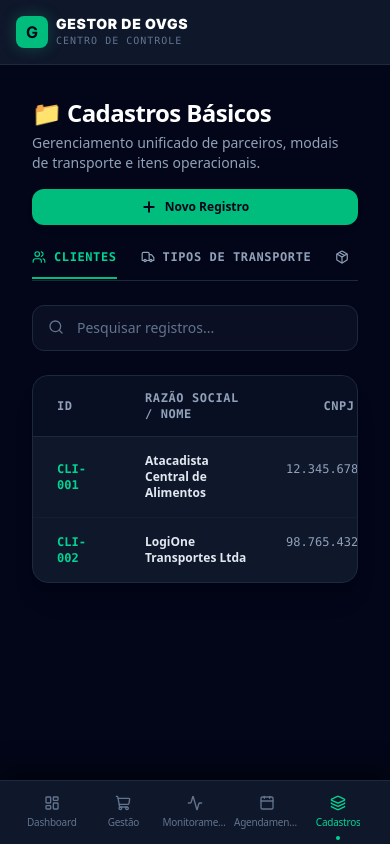
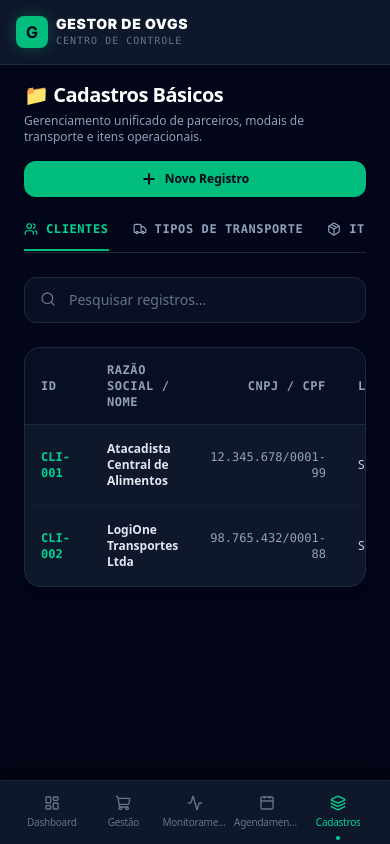
Before and after one commit to Marinalimamagna/ovs-logistics-dashboard, a Next.js app: page /cadastros in a window 390 px wide. Built offline with nearby package versions, Linux system fonts and the light colour scheme.

Commit message:
fix(cadastros): otimiza layout e tabelas para responsividade mobile

```diff
--- a/src/app/cadastros/page.tsx
+++ b/src/app/cadastros/page.tsx
@@ -172,24 +172,26 @@ export default function CadastrosPage() {
   };
 
   return (
-    <div className="space-y-6 w-full p-4 md:p-0 pb-16 md:pb-0 text-slate-100 font-sans antialiased">
+    <div className="space-y-6 w-full max-w-full px-2 sm:px-4 md:px-0 pb-24 md:pb-0 text-slate-100 font-sans antialiased overflow-x-hidden">
+
+      {/* Header Responsivo */}
       <div className="flex flex-col sm:flex-row sm:items-center justify-between w-full gap-4">
         <div>
-          <h1 className="text-2xl font-bold text-white tracking-tight">📁 Cadastros Básicos</h1>
-          <p className="text-slate-400 text-sm mt-1">Gerenciamento unificado de parceiros, modais de transporte e itens operacionais.</p>
+          <h1 className="text-xl sm:text-2xl font-bold text-white tracking-tight">📁 Cadastros Básicos</h1>
+          <p className="text-slate-400 text-xs sm:text-sm mt-1">Gerenciamento unificado de parceiros, modais de transporte e itens operacionais.</p>
         </div>
         <button
           type="button"
           onClick={abrirModalCriar}
-          className="flex items-center justify-center gap-2 px-4 py-2.5 bg-emerald-500 hover:bg-emerald-400 text-slate-950 rounded-xl font-bold text-xs shadow-md transition-all w-full sm:w-auto cursor-pointer"
+          className="flex items-center justify-center gap-2 px-4 py-2.5 bg-emerald-500 hover:bg-emerald-400 text-slate-950 rounded-xl font-bold text-xs shadow-md transition-all w-full sm:w-auto cursor-pointer shrink-0"
         >
           <Plus className="h-4 w-4 stroke-[3]" />
           Novo Registro
         </button>
       </div>
 
-      {/* Tabs */}
-      <div className="flex border-b border-slate-800 gap-6 overflow-x-auto whitespace-nowrap pb-px">
+      {/* Tabs com Scroll Lateral Suave no Mobile */}
+      <div className="flex border-b border-slate-800 gap-6 overflow-x-auto whitespace-nowrap pb-px no-scrollbar">
         <button
           type="button"
           onClick={() => { setActiveTab('clientes'); setSearchTerm(''); }}
@@ -220,13 +222,13 @@ export default function CadastrosPage() {
       </div>
 
       {sucessoMsg && (
-        <div className="bg-emerald-500/10 border border-emerald-500/20 text-emerald-400 p-4 rounded-xl flex items-center gap-2 text-sm">
+        <div className="bg-emerald-500/10 border border-emerald-500/20 text-emerald-400 p-4 rounded-xl flex items-center gap-2 text-sm w-full">
           <CheckCircle2 className="h-5 w-5 shrink-0" />
           <p className="font-medium">{sucessoMsg}</p>
         </div>
       )}
 
-      {/* Search Input */}
+      {/* Input de Busca */}
       <div className="relative w-full">
         <Search className="absolute left-4 top-3.5 h-4 w-4 text-slate-500" />
         <input
@@ -238,13 +240,13 @@ export default function CadastrosPage() {
         />
       </div>
 
-      {/* Main Table */}
-      <div className="bg-slate-900 border border-slate-800 rounded-2xl overflow-hidden shadow-xl">
-        <div className="overflow-x-auto w-full">
-          <table className="w-full text-left border-collapse min-w-[800px]">
+      {/* Tabela Principal Otimizada com Safe-Scroll no Mobile */}
+      <div className="bg-slate-900 border border-slate-800 rounded-2xl shadow-xl w-full max-w-full overflow-hidden">
+        <div className="overflow-x-auto w-full block scrollbar-thin">
+          <table className="w-full text-left border-collapse min-w-[700px] sm:min-w-[800px]">
             <thead>
               <tr className="bg-slate-950/40 border-b border-slate-800 text-slate-400 font-mono text-xs uppercase tracking-wider">
-                <th className="py-3.5 px-6 font-bold w-24">ID</th>
+                <th className="py-3.5 px-4 sm:px-6 font-bold w-20">ID</th>
                 {activeTab === 'clientes' && (
                   <>
                     <th className="py-3.5 px-4 font-bold">Razão Social / Nome</th>
@@ -267,7 +269,7 @@ export default function CadastrosPage() {
                     <th className="py-3.5 px-4 font-bold text-right">Unidade de Medida</th>
                   </>
                 )}
-                <th className="py-3.5 px-6 font-bold text-center w-32">Ações</th>
+                <th className="py-3.5 px-4 sm:px-6 font-bold text-center w-28">Ações</th>
               </tr>
             </thead>
             <tbody className="divide-y divide-slate-800/40 text-xs text-slate-300">
@@ -276,12 +278,12 @@ export default function CadastrosPage() {
                   <tr><td colSpan={6} className="py-6 text-center text-slate-500 font-mono">Buscando clientes...</td></tr>
                 ) : clients.filter(c => (c?.name || '').toLowerCase().includes(searchTerm.toLowerCase())).map((c, idx) => (
                   <tr key={c.id || `client-${idx}`} className="hover:bg-slate-800/20 transition-all">
-                    <td className="py-4 px-6 font-mono font-bold text-emerald-400">{c.id || '—'}</td>
+                    <td className="py-4 px-4 sm:px-6 font-mono font-bold text-emerald-400">{c.id || '—'}</td>
                     <td className="py-4 px-4 font-bold text-slate-200">{c.name || '—'}</td>
                     <td className="py-4 px-4 font-mono text-slate-400 text-right">{c.document || '—'}</td>
                     <td className="py-4 px-4 text-slate-300">{c.city || '—'} - {c.state || '—'}</td>
                     <td className="py-4 px-4 font-mono text-slate-400 text-right">{c.email || '—'}</td>
-                    <td className="py-4 px-6 text-center">
+                    <td className="py-4 px-4 sm:px-6 text-center">
                       <div className="flex items-center justify-center gap-1.5">
                         <button type="button" onClick={() => abrirModalVerOuEditar(c, 'visualizar')} className="p-1.5 bg-slate-800 text-slate-400 hover:text-white rounded-lg cursor-pointer"><Eye className="h-3.5 w-3.5" /></button>
                         <button type="button" onClick={() => abrirModalVerOuEditar(c, 'editar')} className="p-1.5 bg-slate-800 text-slate-400 hover:text-emerald-400 rounded-lg cursor-pointer"><Edit2 className="h-3.5 w-3.5" /></button>
@@ -296,13 +298,13 @@ export default function CadastrosPage() {
                   <tr><td colSpan={5} className="py-6 text-center text-slate-500 font-mono">Buscando frotas...</td></tr>
                 ) : transportTypes.filter(t => (t?.name || '').toLowerCase().includes(searchTerm.toLowerCase())).map((t, idx) => (
                   <tr key={t.id || `trans-${idx}`} className="hover:bg-slate-800/20 transition-all">
-                    <td className="py-4 px-6 font-mono font-bold text-emerald-400">{t.id || '—'}</td>
+                    <td className="py-4 px-4 sm:px-6 font-mono font-bold text-emerald-400">{t.id || '—'}</td>
                     <td className="py-4 px-4 font-bold text-slate-200">{t.name || '—'}</td>
                     <td className="py-4 px-4 font-mono text-slate-300 text-right">{t.capacity || '—'}</td>
                     <td className="py-4 px-4">
                       <span className={`px-2 py-0.5 rounded-full text-[10px] font-bold font-mono border ${t.active ? 'bg-emerald-500/10 text-emerald-400 border-emerald-500/20' : 'bg-red-500/10 text-red-400 border-red-500/20'}`}>{t.active ? 'ATIVO' : 'INATIVO'}</span>
                     </td>
-                    <td className="py-4 px-6 text-center">
+                    <td className="py-4 px-4 sm:px-6 text-center">
                       <div className="flex items-center justify-center gap-1.5">
                         <button type="button" onClick={() => abrirModalVerOuEditar(t, 'visualizar')} className="p-1.5 bg-slate-800 text-slate-400 hover:text-white rounded-lg cursor-pointer"><Eye className="h-3.5 w-3.5" /></button>
                         <button type="button" onClick={() => abrirModalVerOuEditar(t, 'editar')} className="p-1.5 bg-slate-800 text-slate-400 hover:text-emerald-400 rounded-lg cursor-pointer"><Edit2 className="h-3.5 w-3.5" /></button>
@@ -317,11 +319,11 @@ export default function CadastrosPage() {
                   <tr><td colSpan={5} className="py-6 text-center text-slate-500 font-mono">Buscando catálogo...</td></tr>
                 ) : items.filter(i => (i?.name || '').toLowerCase().includes(searchTerm.toLowerCase())).map((i, idx) => (
                   <tr key={i.id || `item-${idx}`} className="hover:bg-slate-800/20 transition-all">
-                    <td className="py-4 px-6 font-mono font-bold text-emerald-400">{i.id || '—'}</td>
+                    <td className="py-4 px-4 sm:px-6 font-mono font-bold text-emerald-400">{i.id || '—'}</td>
                     <td className="py-4 px-4 font-bold text-slate-200">{i.name || '—'}</td>
                     <td className="py-4 px-4 text-slate-400">{i.category || '—'}</td>
                     <td className="py-4 px-4 font-mono text-slate-300 text-right">{i.unitOfMeasure || 'UN'}</td>
-                    <td className="py-4 px-6 text-center">
+                    <td className="py-4 px-4 sm:px-6 text-center">
                       <div className="flex items-center justify-center gap-1.5">
                         <button type="button" onClick={() => abrirModalVerOuEditar(i, 'visualizar')} className="p-1.5 bg-slate-800 text-slate-400 hover:text-white rounded-lg cursor-pointer"><Eye className="h-3.5 w-3.5" /></button>
                       </div>
@@ -334,12 +336,12 @@ export default function CadastrosPage() {
         </div>
       </div>
 
-      {/* FORM MODAL */}
+      {/* FORM MODAL RESPONSIVO */}
       {isModalOpen && (
-        <div className="fixed inset-0 z-50 flex items-center justify-center bg-black/60 backdrop-blur-sm p-4">
-          <div className="w-full max-w-md bg-slate-900 border border-slate-800 rounded-2xl p-6 shadow-2xl space-y-4 max-h-[90vh] overflow-y-auto">
+        <div className="fixed inset-0 z-50 flex items-center justify-center bg-black/70 backdrop-blur-sm p-4">
+          <div className="w-full max-w-md bg-slate-900 border border-slate-800 rounded-2xl p-5 sm:p-6 shadow-2xl space-y-4 max-h-[85vh] overflow-y-auto scrollbar-none">
             <div className="flex items-center justify-between border-b border-slate-800 pb-3">
-              <h2 className="text-sm font-bold text-white uppercase tracking-wider font-mono">
+              <h2 className="text-xs sm:text-sm font-bold text-white uppercase tracking-wider font-mono">
                 {modalMode === 'criar' && '✨ Novo'}
                 {modalMode === 'editar' && '📝 Editar'}
                 {modalMode === 'visualizar' && '👁️ Visualizar'} - {activeTab}
@@ -368,7 +370,7 @@ export default function CadastrosPage() {
                       <input type="text" required maxLength={2} disabled={modalMode === 'visualizar'} value={clientState} onChange={e => setClientState(e.target.value)} className="w-full bg-slate-950 border border-slate-800 rounded-xl px-3 py-2 text-sm text-white focus:outline-none focus:border-emerald-500 disabled:opacity-50" />
                     </div>
                   </div>
-                  <div className="grid grid-cols-2 gap-3">
+                  <div className="grid grid-cols-1 sm:grid-cols-2 gap-3">
                     <div>
                       <label className="block text-[10px] font-mono text-slate-400 uppercase mb-1">E-mail</label>
                       <input type="email" disabled={modalMode === 'visualizar'} value={clientEmail} onChange={e => setClientEmail(e.target.value)} className="w-full bg-slate-950 border border-slate-800 rounded-xl px-3 py-2 text-sm text-white focus:outline-none focus:border-emerald-500 disabled:opacity-50" />
```
